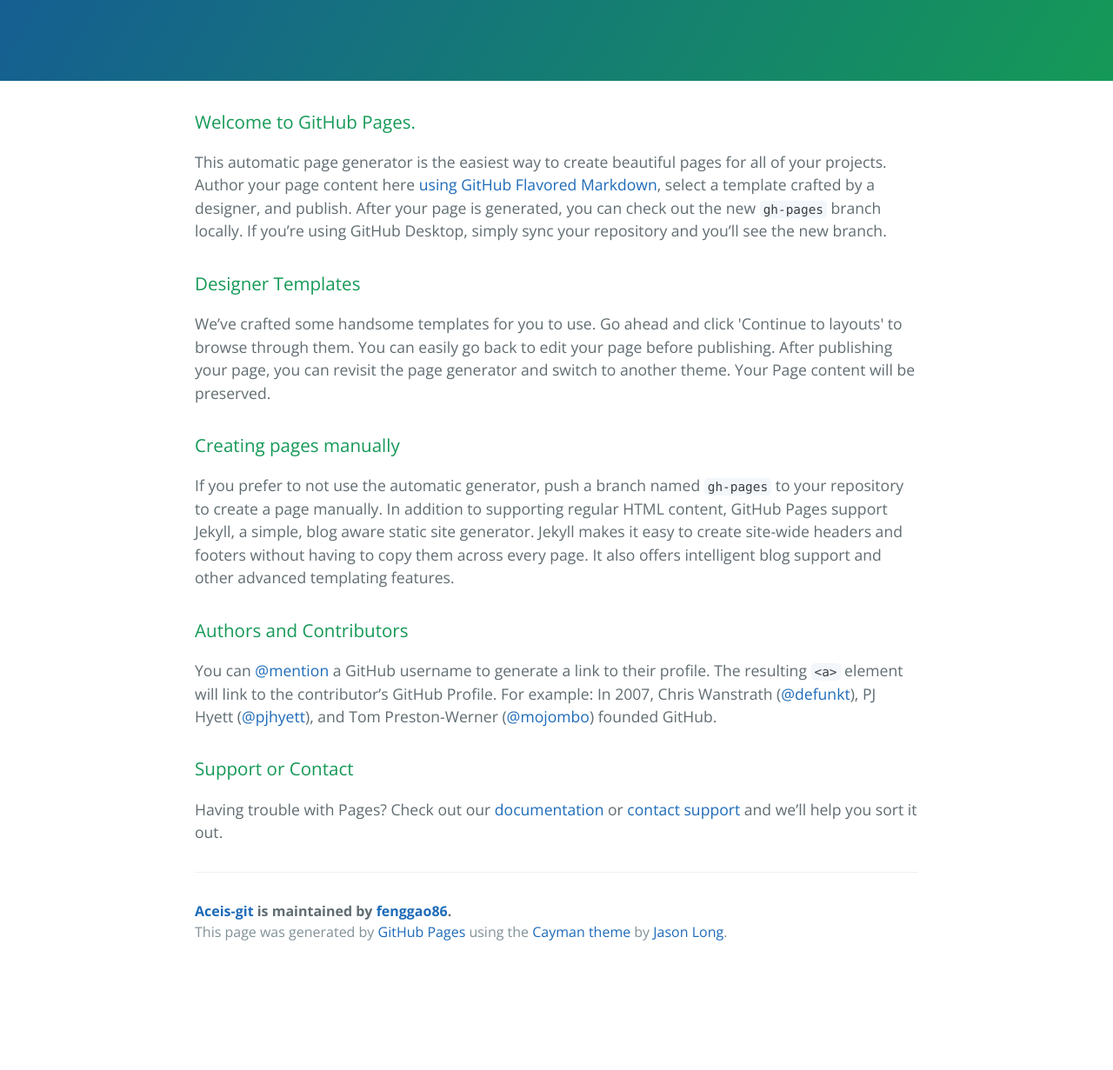
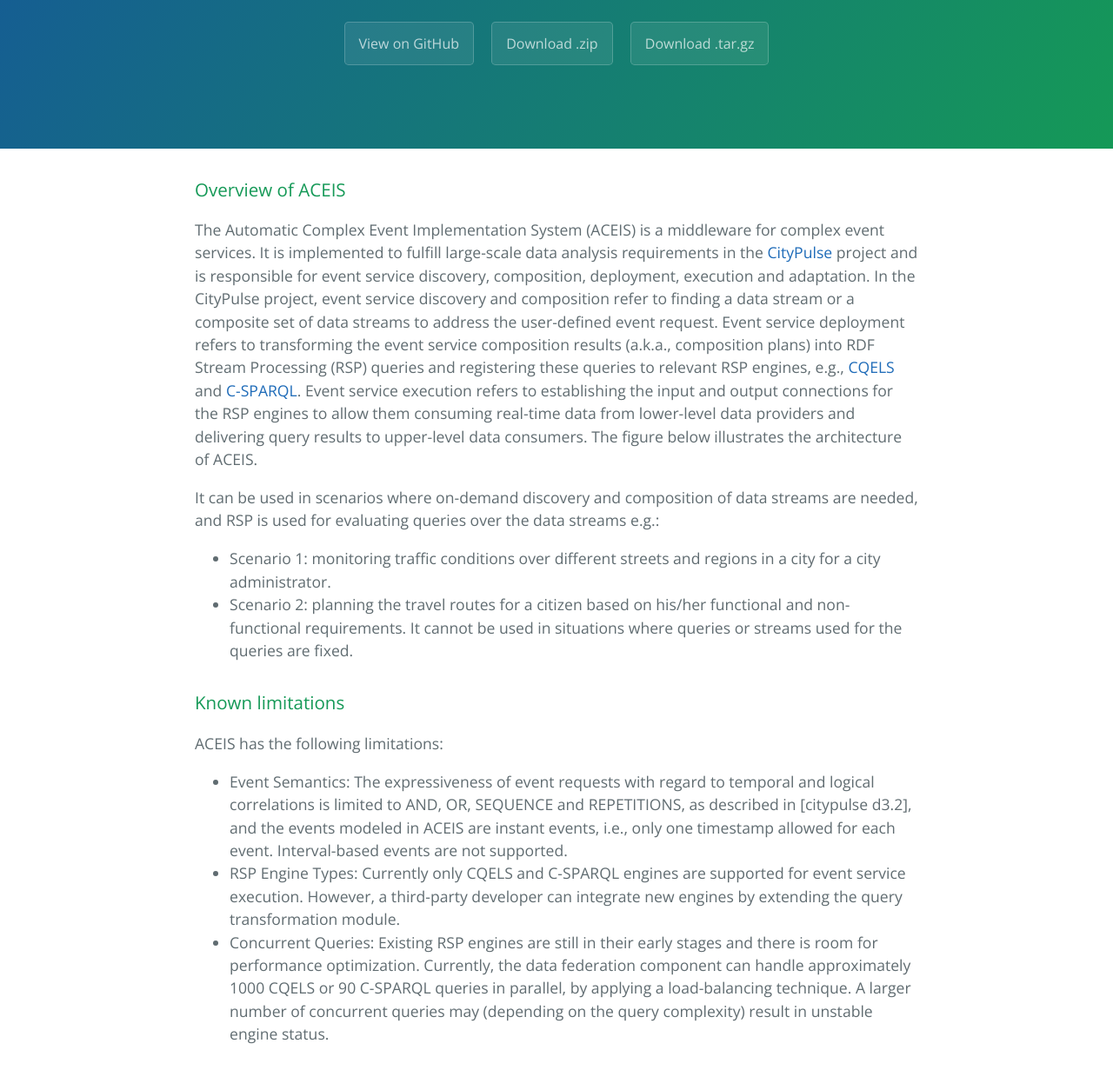
Before and after one commit to Lemontree7137/ACEIS, a plain HTML site: page index.html in a window 1280 px wide. Shown: the part 290-1521 px from the top of the page at 87% size. Before the commit the page ends 1406 px from the top, so only its background shows below. Drawn offline with nearby package versions, Linux system fonts and the light colour scheme.

```diff
--- a/index.html
+++ b/index.html
@@ -2,7 +2,7 @@
 <html lang="en-us">
   <head>
     <meta charset="UTF-8">
-    <title>Aceis-git by fenggao86</title>
+    <title>Automatic Complex Event Implementation System (ACEIS) by fenggao86</title>
     <meta name="viewport" content="width=device-width, initial-scale=1">
     <link rel="stylesheet" type="text/css" href="stylesheets/normalize.css" media="screen">
     <link href='https://fonts.googleapis.com/css?family=Open+Sans:400,700' rel='stylesheet' type='text/css'>
@@ -11,41 +11,55 @@
   </head>
   <body>
     <section class="page-header">
-      <h1 class="project-name">Aceis-git</h1>
-      <h2 class="project-tagline">Middleware for complex event service</h2>
-      <a href="https://github.com/fenggao86/ACEIS-git" class="btn">View on GitHub</a>
-      <a href="https://github.com/fenggao86/ACEIS-git/zipball/master" class="btn">Download .zip</a>
-      <a href="https://github.com/fenggao86/ACEIS-git/tarball/master" class="btn">Download .tar.gz</a>
+      <h1 class="project-name">Automatic Complex Event Implementation System (ACEIS)</h1>
+      <h2 class="project-tagline">Middleware for modelling, planning and adaptive implementation of complex event services.</h2>
+      <a href="https://github.com/fenggao86/ACEIS" class="btn">View on GitHub</a>
+      <a href="https://github.com/fenggao86/ACEIS/zipball/master" class="btn">Download .zip</a>
+      <a href="https://github.com/fenggao86/ACEIS/tarball/master" class="btn">Download .tar.gz</a>
     </section>
 
     <section class="main-content">
       <h3>
-<a id="welcome-to-github-pages" class="anchor" href="#welcome-to-github-pages" aria-hidden="true"><span aria-hidden="true" class="octicon octicon-link"></span></a>Welcome to GitHub Pages.</h3>
+<a id="overview-of-aceis" class="anchor" href="#overview-of-aceis" aria-hidden="true"><span aria-hidden="true" class="octicon octicon-link"></span></a>Overview of ACEIS</h3>
 
-<p>This automatic page generator is the easiest way to create beautiful pages for all of your projects. Author your page content here <a href="https://guides.github.com/features/mastering-markdown/">using GitHub Flavored Markdown</a>, select a template crafted by a designer, and publish. After your page is generated, you can check out the new <code>gh-pages</code> branch locally. If you’re using GitHub Desktop, simply sync your repository and you’ll see the new branch.</p>
+<p>The Automatic Complex Event Implementation System (ACEIS) is a middleware for complex event services. It is implemented to fulfill large-scale data analysis requirements in the <a href="http://ict-citypulse.eu/">CityPulse</a> project and is responsible for event service discovery, composition, deployment, execution and adaptation. In the CityPulse project, event service discovery and composition refer to finding a data stream or a composite set of data streams to address the user-defined event request. Event service deployment refers to transforming the event service composition results (a.k.a., composition plans) into RDF Stream Processing (RSP) queries and registering these queries to relevant RSP engines, e.g., <a href="https://code.google.com/archive/p/cqels/">CQELS</a> and <a href="http://streamreasoning.org/download">C-SPARQL</a>. Event service execution refers to establishing the input and output connections for the RSP engines to allow them consuming real-time data from lower-level data providers and delivering query results to upper-level data consumers. The figure below illustrates the architecture of ACEIS.</p>
+
+<p>It can be used in scenarios where on-demand discovery and composition of data streams are needed, and RSP is used for evaluating queries over the data streams e.g.:</p>
+
+<ul>
+<li>Scenario 1: monitoring traffic conditions over different streets and regions in a city for a city administrator.</li>
+<li>Scenario 2: planning the travel routes for a citizen based on his/her functional and non-functional requirements.
+It cannot be used in situations where queries or streams used for the queries are fixed.</li>
+</ul>
 
 <h3>
-<a id="designer-templates" class="anchor" href="#designer-templates" aria-hidden="true"><span aria-hidden="true" class="octicon octicon-link"></span></a>Designer Templates</h3>
+<a id="known-limitations" class="anchor" href="#known-limitations" aria-hidden="true"><span aria-hidden="true" class="octicon octicon-link"></span></a>Known limitations</h3>
 
-<p>We’ve crafted some handsome templates for you to use. Go ahead and click 'Continue to layouts' to browse through them. You can easily go back to edit your page before publishing. After publishing your page, you can revisit the page generator and switch to another theme. Your Page content will be preserved.</p>
+<p>ACEIS has the following limitations:</p>
+
+<ul>
+<li> Event Semantics: The expressiveness of event requests with regard to temporal and logical correlations is limited to AND, OR, SEQUENCE and REPETITIONS, as described in [citypulse d3.2], and the events modeled in ACEIS are instant events, i.e., only one timestamp allowed for each event. Interval-based events are not supported. </li>
+<li> RSP Engine Types:  Currently only CQELS and C-SPARQL engines are supported for event service execution. However, a third-party developer can integrate new engines by extending the query transformation module.</li>
+<li> Concurrent Queries: Existing RSP engines are still in their early stages and there is room for performance optimization. Currently, the data federation component can handle approximately 1000 CQELS or 90 C-SPARQL queries in parallel, by applying a load-balancing technique. A larger number of concurrent queries may (depending on the query complexity) result in unstable engine status.</li>
+</ul>
 
 <h3>
-<a id="creating-pages-manually" class="anchor" href="#creating-pages-manually" aria-hidden="true"><span aria-hidden="true" class="octicon octicon-link"></span></a>Creating pages manually</h3>
+<a id="api" class="anchor" href="#api" aria-hidden="true"><span aria-hidden="true" class="octicon octicon-link"></span></a>API</h3>
 
-<p>If you prefer to not use the automatic generator, push a branch named <code>gh-pages</code> to your repository to create a page manually. In addition to supporting regular HTML content, GitHub Pages support Jekyll, a simple, blog aware static site generator. Jekyll makes it easy to create site-wide headers and footers without having to copy them across every page. It also offers intelligent blog support and other advanced templating features.</p>
+<p>Javadoc for ACEIS can be found at (<a href="http://fenggao86.github.io/ACEIS/doc/index.html">http://fenggao86.github.io/ACEIS/doc/index.html</a>)</p>
 
 <h3>
 <a id="authors-and-contributors" class="anchor" href="#authors-and-contributors" aria-hidden="true"><span aria-hidden="true" class="octicon octicon-link"></span></a>Authors and Contributors</h3>
 
-<p>You can <a href="https://github.com/blog/821" class="user-mention">@mention</a> a GitHub username to generate a link to their profile. The resulting <code>&lt;a&gt;</code> element will link to the contributor’s GitHub Profile. For example: In 2007, Chris Wanstrath (<a href="https://github.com/defunkt" class="user-mention">@defunkt</a>), PJ Hyett (<a href="https://github.com/pjhyett" class="user-mention">@pjhyett</a>), and Tom Preston-Werner (<a href="https://github.com/mojombo" class="user-mention">@mojombo</a>) founded GitHub.</p>
+<p>ACEIS is developed by Feng Gao (<a href="https://github.com/fenggao86" class="user-mention">@fenggao86</a>) at 2015.</p>
 
 <h3>
 <a id="support-or-contact" class="anchor" href="#support-or-contact" aria-hidden="true"><span aria-hidden="true" class="octicon octicon-link"></span></a>Support or Contact</h3>
 
-<p>Having trouble with Pages? Check out our <a href="https://help.github.com/pages">documentation</a> or <a href="https://github.com/contact">contact support</a> and we’ll help you sort it out.</p>
+<p>Author contacts: <a href="mailto:feng.gao@insight-centre.org">feng.gao@insight-centre.org</a>, <a href="mailto:frostfel0@gmail.com">frostfel0@gmail.com</a></p>
 
       <footer class="site-footer">
-        <span class="site-footer-owner"><a href="https://github.com/fenggao86/ACEIS-git">Aceis-git</a> is maintained by <a href="https://github.com/fenggao86">fenggao86</a>.</span>
+        <span class="site-footer-owner"><a href="https://github.com/fenggao86/ACEIS">Automatic Complex Event Implementation System (ACEIS)</a> is maintained by <a href="https://github.com/fenggao86">fenggao86</a>.</span>
 
         <span class="site-footer-credits">This page was generated by <a href="https://pages.github.com">GitHub Pages</a> using the <a href="https://github.com/jasonlong/cayman-theme">Cayman theme</a> by <a href="https://twitter.com/jasonlong">Jason Long</a>.</span>
       </footer>
```
Also changed, not shown: params.json (+1 -1 lines).
